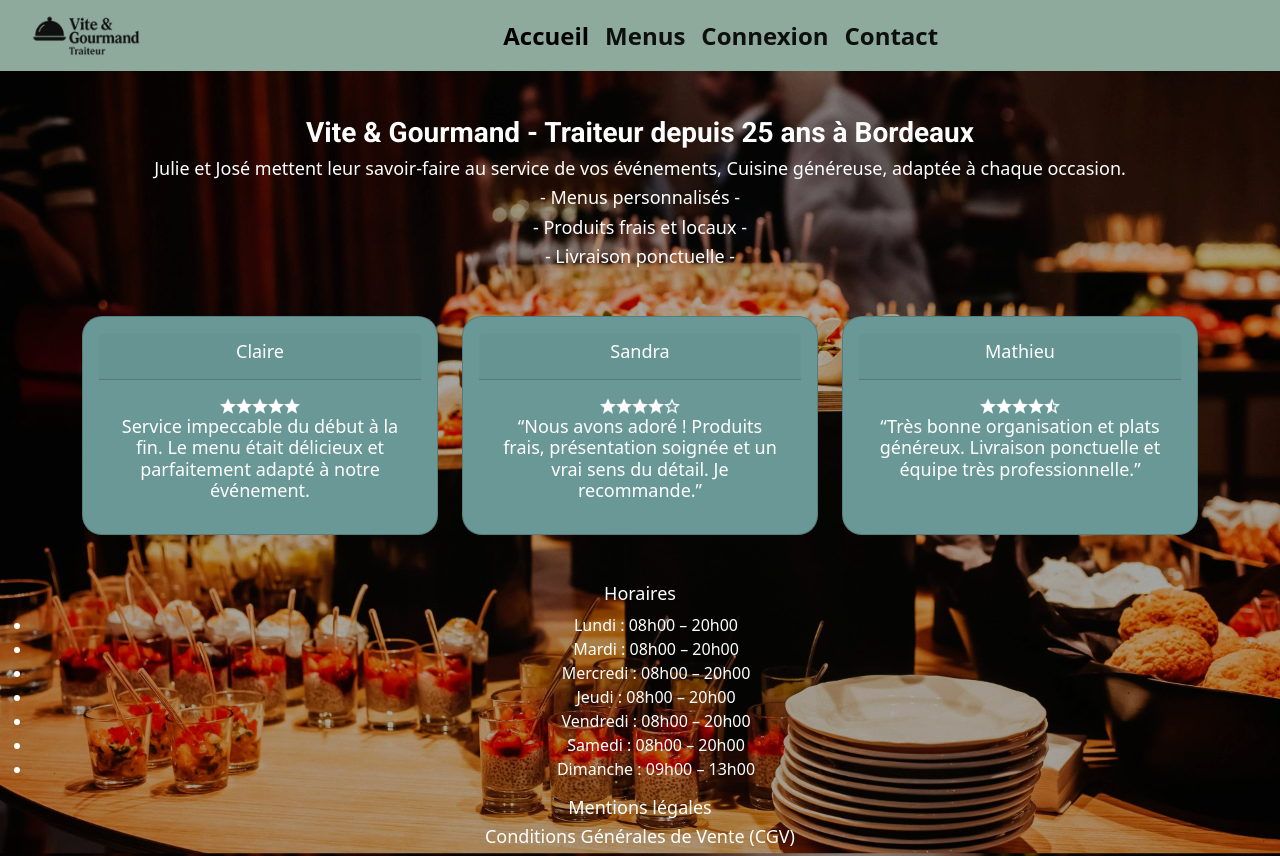
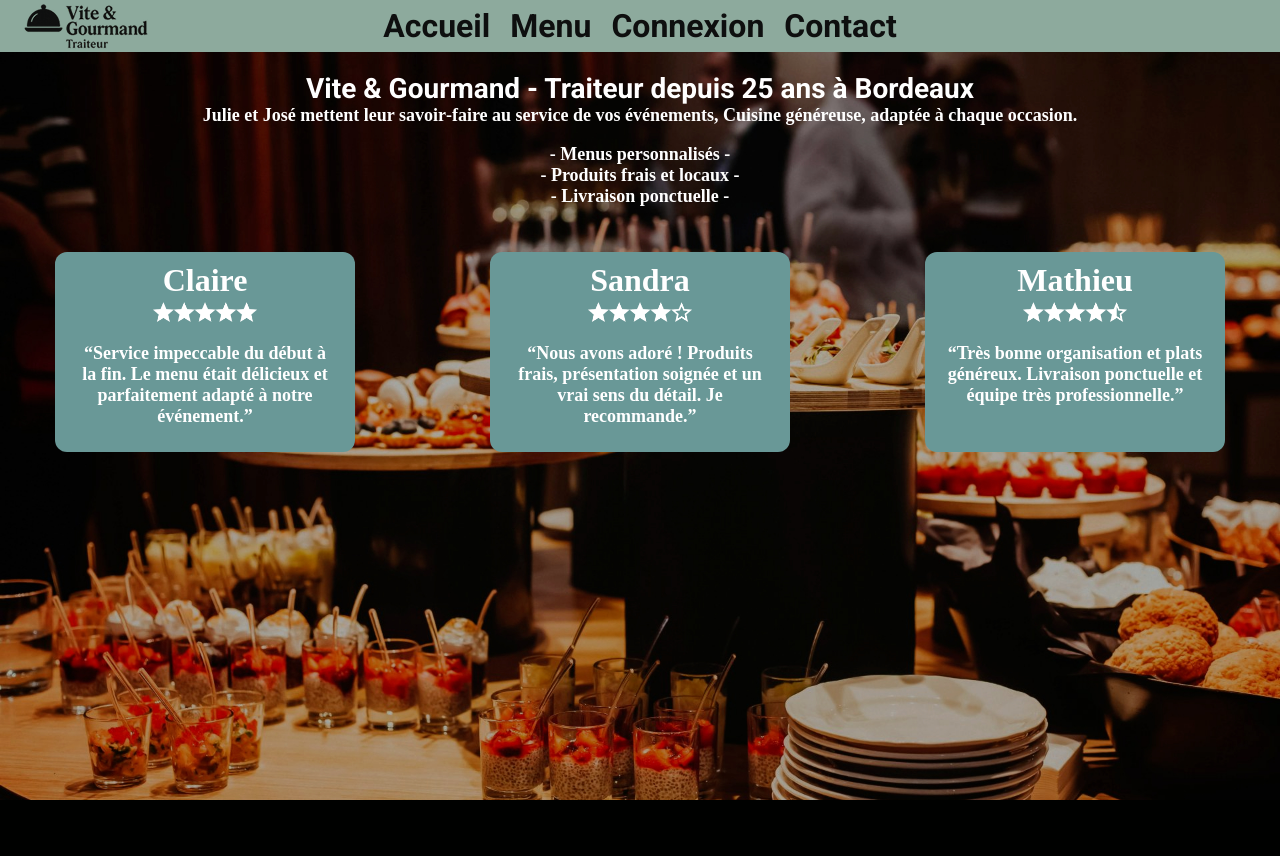
Before and after one commit to StfRem/Project_ECF_vscode, a PHP site: page / in a window 1280 px wide. After the commit the page ends 800 px from the top, so only its background shows below. Run offline with PHP 8.4, Linux system fonts and the light colour scheme.

Commit message:
Enlever bootstrap refonte css

```diff
--- a/assets/css/style.css
+++ b/assets/css/style.css
@@ -1,89 +1,112 @@
+/*RESET des marges*/
+
 * {
     margin: 0;
     padding: 0;
     box-sizing: border-box;
 }
 
-/*police pour le H1*/
-@font-face {
+
+/*----------------MES RÉGLAGES ------------------*/
+
+@font-face {   /*Charge police local*/
     font-family: "RobotoBold";
     src: url("../police/Roboto-Bold.ttf") format("truetype");
-    font-weight: 700;
+    font-weight: 800;
 }
+
+h1,
+.menu_header a {
+    font-family: "RobotoBold", sans-serif;
+    font-weight: 800;
+}
+
+
 
 /* réglage taille des police*/
 h1 {
-    font-family: "RobotoBold", sans-serif;
-    font-size: 28px;}
-h2 ,h3{
-    font-size: 18px;}
+    font-size: 28px;
+}
 
-    .nav-link { /*police desktop*/
-  font-size: 24px;
-  color: #0E0F0F
+h2,h3 {
+    font-size: 18px;
 }
+
+li a {
+    color: #0E0F0F;
+}
+h1,h2,h3 {
+    color: white;
+}
+
+/*-------------------  IMAGE ET NAVBAR les lien centré -----------------------------*/
+body {
+    background-image: url(../images/traiteur.jpg);
+    background-size: cover;
+}
+
 header {
     background-color: #8DAA9D;
 }
 
-body {
-    background-image: url(../images/traiteur.jpg);
-    background-size: cover;
-    background-attachment: fixed;   /* Pour que l'image de fond reste fixe lors du défilement */
-    color: white;  /*texte en blanc pour être lisible sur l'image de fond */
+.nav-header {
+    position: relative;
+    display: flex; /* met cote a cote logo et menu */
+    align-items: center;
 }
 
-.navbar {
-  background-color: #8DAA9D;
+/*-----------------SUPPRIME LES PUCES ET SOULIGNEMENT------------*/
+.menu-header,ul {
+    position: absolute;
+    display: flex; /* aligne mes liens */
+    list-style: none;
+    gap: 20px;
+    left: 50%;
+    transform: translateX(-50%);
+
 }
 
-
-@media (max-width: 768px) { /*police mobile*/
-  .nav-link {
-    font-size: 18px;
-  }
+.menu-header,li a {
+    text-decoration: none;
+    font-size: 32px;
 }
 
-.nav-link:hover {
-  text-decoration: underline;
-}
-.navbar {
-    background-color: #8DAA9D !important;
-}
+/*-----------------------  DESCRIPTIF   ------------------------------------------*/
 
 .descriptif {
     text-align: center;
-    margin-top: 45px;
+    margin-top: 20px;
 }
 
-@media (max-width: 768px) { /*police mobile h1*/
-  .descriptif h1 {
-    font-size: 20px;
-  }
+/*-----------------------  CARD   ------------------------------------------*/
+
+.cards {
+    display: flex;
+    gap: 135px;
+    justify-content: center;
+    flex-wrap: nowrap; /* reste en ligne */
+    margin: 45px;
 }
 
-@media (max-width: 768px) { /*police mobile h2*/
-  .descriptif h2 ,.descriptif h3{
-    font-size: 14px;
-  }
+.card {
+    width: 300px;
+    height: 200px;
+    background-color: #699897;
+    border-radius: 12px;
+    padding: 30px 20px;
+    display: flex;
+    flex-direction: column;
+    align-items: center;
+    text-align: center;
+    color: white;
 }
+ .card img {
+    height: 26px;
+ }
 
 
-.card {
-    background-color: #699897;
-    color: #ffffff;
-    border-radius: 20px;
+.card h2 {
+    font-size: 32px;
+    margin-bottom: 0px;
+    margin-top: -20px;
 }
-
-.card-body img {
-    max-width: 120px;
-    width: 100%;
-    height: auto;
-}
-
-@media (max-width: 768px) {
-    .card {
-        width: 80%;
-        margin: 0 auto;
-    }
-}
--- a/index.html
+++ b/index.html
@@ -4,109 +4,36 @@
 <head>
     <meta charset="UTF-8">
     <meta name="viewport" content="width=device-width, initial-scale=1.0">
-    <title>Accueil - Vite & Gourmand</title>
-    <link href="https://cdn.jsdelivr.net/npm/bootstrap@5.3.8/dist/css/bootstrap.min.css" rel="stylesheet"
-        integrity="sha384-sRIl4kxILFvY47J16cr9ZwB07vP4J8+LH7qKQnuqkuIAvNWLzeN8tE5YBujZqJLB" crossorigin="anonymous">
+    <title>Vite & Gourmand</title>
     <link rel="stylesheet" href="./assets/css/style.css">
 </head>
 
 <body>
     <header>
-        <nav class="navbar navbar-expand-lg bg-body-tertiary">
-            <div class="container-fluid">
-
-                <!-- Logo -->
-                <div class="navbar-brand" href="#">
-                    <img src="./assets/images/logo.png" alt="logo entreprise" height="45">
-                </div>
-
-                <!-- Bouton burger mobile -->
-                <button class="navbar-toggler" type="button" data-bs-toggle="collapse" data-bs-target="#navbarMenu"
-                    aria-controls="navbarMenu" aria-expanded="false" aria-label="Toggle navigation">
-                    <span class="navbar-toggler-icon"></span>
-                </button>
-
-                <!-- Menu -->
-                <div class="collapse navbar-collapse" id="navbarMenu">
-                    <ul class="navbar-nav mx-auto mb-2 mb-lg-0">
-                        <li class="nav-item">
-                            <a class="nav-link active fw-bold" href="#">Accueil</a>
-                        </li>
-                        <li class="nav-item">
-                            <a class="nav-link fw-bold" href="#">Menus</a>
-                        </li>
-                        <li class="nav-item">
-                            <a class="nav-link fw-bold" href="#">Connexion</a>
-                        </li>
-                        <li class="nav-item">
-                            <a class="nav-link fw-bold" href="#">Contact</a>
-                        </li>
-                    </ul>
-                </div>
-            </div>
+        <nav class="nav-header">
+            <img src="./assets/images/logo.png" alt="logo">
+            <ul class="menu_header">
+                <li><a href="menus.html">Accueil</a></li>
+                <li><a href="menu-detail.html">Menu</a></li>
+                <li><a href="login.html">Connexion</a></li>
+                <li><a href="contact.html">Contact</a></li>
+            </ul>
         </nav>
     </header>
 
 
+    <!---------------------- DESCRIPTIF ------------------------>
     <div class="descriptif">
         <h1>Vite & Gourmand - Traiteur depuis 25 ans à Bordeaux</h1>
         <h2>Julie et José mettent leur savoir‑faire au service de vos événements,
             Cuisine généreuse, adaptée à chaque occasion.</h2>
+        <br>
         <h3>- Menus personnalisés -</h3>
         <h3>- Produits frais et locaux -</h3>
         <h3>- Livraison ponctuelle -</h3>
+    </div>
 
-
-    <section class="commentaire container my-5">
-    <div class="row g-4 justify-content-center">
-
-        <!-- Card 1 -->
-        <div class="col-12 col-md-4">
-            <div class="card p-3 h-100"> <!--h-100 pour fixé l'hauteur des cartes -->
-                <div class="card-header">
-                    <h2>Claire</h2>
-                </div>
-                <div class="card-body text-center">
-                    <img src="./assets/images/5etoile.png" alt="5 etoiles" class="mx-auto d-block">
-                    <h3 class="card-text">
-                        Service impeccable du début à la fin. Le menu était délicieux et parfaitement adapté à notre événement.
-                    </h3>
-                </div>
-            </div>
-        </div>
-
-        <!-- Card 2 -->
-        <div class="col-12 col-md-4">
-            <div class="card p-3 h-100">
-                <div class="card-header">
-                    <h2>Sandra</h2>
-                </div>
-                <div class="card-body text-center">
-                    <img src="./assets/images/4etoile.png" alt="4 etoiles" class="mx-auto d-block">
-                    <h3 class="card-text">
-                        “Nous avons adoré ! Produits frais, présentation soignée et un vrai sens du détail. Je recommande.”
-                    </h3>
-                </div>
-            </div>
-        </div>
-
-        <!-- Card 3 -->
-        <div class="col-12 col-md-4">
-            <div class="card p-3 h-100">
-                <div class="card-header">
-                    <h2>Mathieu</h2>
-                </div>
-                <div class="card-body text-center">
-                    <img src="./assets/images/4-5etoile.png" alt="4.5 etoiles" class="mx-auto d-block">
-                    <h3 class="card-text">
-                        “Très bonne organisation et plats généreux. Livraison ponctuelle et équipe très professionnelle.”
-                    </h3>
-                </div>
-            </div>
-        </div>
-
-    </div>
-</section>
+    <!---------------------- CARDS ------------------------>
 
 
 
@@ -114,39 +41,38 @@
 
 
 
+<div class="cards">
+    <div class="card">
+        <h2>Claire</h2>
+        <img src="./assets/images/5etoile.png" alt="5 etoiles" srcset="">
+        <br>
+        <div class="content">
+            <h3>“Service impeccable du début à la fin. Le menu était délicieux et parfaitement adapté à notre événement.”
+</h3>
+        </div>
+    </div>
+    <div class="card">
+        <h2>Sandra</h2>
+        <img src="./assets/images/4Etoile.png" alt="4 etoiles" srcset="">
+        <br>
+        <div class="content">
+            <h3>“Nous avons adoré ! Produits frais, présentation soignée et un vrai sens du détail. Je recommande.”</h3>
+        </div>
+    </div>
+    <div class="card">
+        <h2>Mathieu</h2>
+        <img src="./assets/images/4-5etoile.png" alt="4 et demi etoiles" srcset="">
+        <br>
+        <div class="content">
+            <h3>“Très bonne organisation et plats généreux. Livraison ponctuelle et équipe très professionnelle.”</h3>
+        </div>
+    </div>
+</div>
 
 
 
 
 
-        </section>
-        <footer>
-            <h2>Horaires</h2>
-            <ul>
-                <li>Lundi : 08h00 – 20h00</li>
-                <li>Mardi : 08h00 – 20h00</li>
-                <li>Mercredi : 08h00 – 20h00</li>
-                <li>Jeudi : 08h00 – 20h00</li>
-                <li>Vendredi : 08h00 – 20h00</li>
-                <li>Samedi : 08h00 – 20h00</li>
-                <li>Dimanche : 09h00 – 13h00</li>
-            </ul>
-            <h3>Mentions légales</h3>
-            <h3>Conditions Générales de Vente (CGV)</h3>
-
-
-
-        </footer>
-
-
-
-
-
-
-        <script src="https://cdn.jsdelivr.net/npm/bootstrap@5.3.8/dist/js/bootstrap.bundle.min.js"
-            integrity="sha384-FKyoEForCGlyvwx9Hj09JcYn3nv7wiPVlz7YYwJrWVcXK/BmnVDxM+D2scQbITxI"
-            crossorigin="anonymous"></script>
-        <script src="./assets/js/script.js"></script>
 </body>
 
 </html>
```
